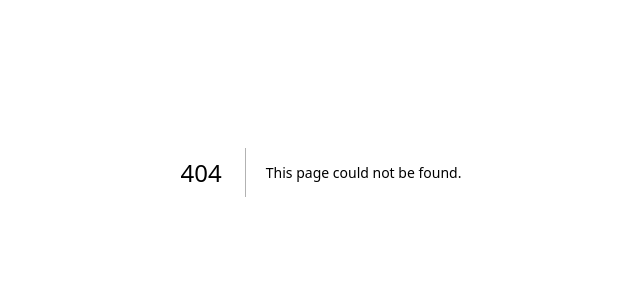
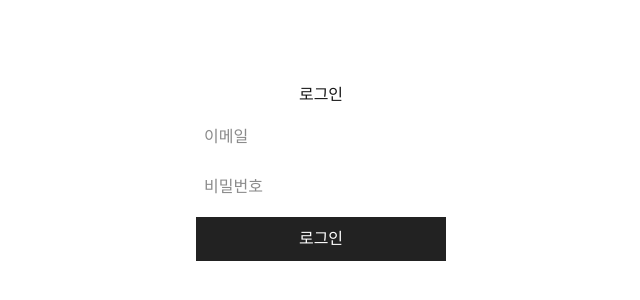
Before and after one commit to problemsolverkr/-, a Next.js app: page /login in a window 1280 px wide. Before the commit this address had no page. Shown: the part 228-528 px from the top of the page, without its empty margins (319-959 px from the left). Built offline with nearby package versions, Linux system fonts and the light colour scheme.

Commit message:
Fix login state: dynamic user updates via onAuthStateChange

```diff
--- a/app/Map.js
+++ b/app/Map.js
@@ -88,6 +88,8 @@ export default function Map() {
   // 🔐 User state
   const [user, setUser] = useState(null)
 
+  console.log("USER CHECK:", user)
+
   // 📍 GPS: get current location
 const getCurrentLocation = () => {
   if (!navigator.geolocation) {
@@ -115,6 +117,7 @@ const getCurrentLocation = () => {
   const [description, setDescription] = useState("")
   const [reports, setReports] = useState([])
   const [cleanCount, setCleanCount] = useState(0)
+  const [authReady, setAuthReady] = useState(false)
 
 useEffect(() => {
   setIsMounted(true)
@@ -144,90 +147,49 @@ useEffect(() => {
 
   fetchReports()
 
-  // 🔐 initial user check
+  // 🔐 get current user
   supabase.auth.getUser().then(async ({ data }) => {
-    if (data.user && data.user.email_confirmed_at) {
-      setUser(data.user)
+    const currentUser = data.user || null
+    setUser(currentUser)
 
+    if (currentUser) {
       const { count } = await supabase
         .from("reports")
         .select("*", { count: "exact", head: true })
-        .eq("user_id", data.user.id)
+        .eq("user_id", currentUser.id)
+        .eq("cleaned", true)
+
+      setCleanCount(count || 0)
+    }
+
+	setAuthReady(true)
+  })
+
+  // 🔥 auth listener
+  const {
+    data: { subscription },
+  } = supabase.auth.onAuthStateChange(async (event, session) => {
+    const currentUser = session?.user || null
+    setUser(currentUser)
+
+    if (currentUser) {
+      const { count } = await supabase
+        .from("reports")
+        .select("*", { count: "exact", head: true })
+        .eq("user_id", currentUser.id)
         .eq("cleaned", true)
 
       setCleanCount(count || 0)
     } else {
-      setUser(null)
+      setCleanCount(0)
     }
   })
 
-  // 🔥 auth listener
-  const { data: listener } = supabase.auth.onAuthStateChange(
-    async (event, session) => {
-      if (session?.user) {
-        setUser(session.user)
-
-        const { count } = await supabase
-          .from("reports")
-          .select("*", { count: "exact", head: true })
-          .eq("user_id", session.user.id)
-          .eq("cleaned", true)
-
-        setCleanCount(count || 0)
-      } else {
-        setUser(null)
-        setCleanCount(0)
-      }
-    }
-  )
-
-  return () => {
-    listener.subscription.unsubscribe()
-  }
+  return () => subscription.unsubscribe()
 }, [])
 
   // 📥 Load reports
 
-  useEffect(() => {
-    setIsMounted(true)
-
-    const fetchReports = async () => {
-      const { data, error } = await supabase.from("reports").select("*")
-      if (!error && data) {
-        const formatted = data.map((r) => ({
-          id: r.id,
-          position: [r.lat, r.lng],
-          severity: r.severity,
-          description: r.description,
-          image: r.image_url,
-          afterImage: r.after_url,
-          cleaned: r.cleaned,
-          created_at: r.created_at,
-          user_id: r.user_id,
-        }))
-        setReports(formatted)
-      }
-    }
-
-    const { data: { subscription } } = supabase.auth.onAuthStateChange(
-      async (event, session) => {
-        if (session?.user) {
-          setUser(session.user)
-          const { count } = await supabase
-            .from("reports")
-            .select("*", { count: "exact", head: true })
-            .eq("user_id", session.user.id)
-            .eq("cleaned", true)
-          setCleanCount(count || 0)
-        } else {
-          setUser(null)
-          setCleanCount(0)
-        }
-      }
-    )
-
-    return () => subscription.unsubscribe()
-  }, [])
 
 
   if (!isMounted) return null
--- /dev/null
+++ b/app/login/page.js
@@ -0,0 +1,79 @@
+"use client"
+
+import { useState } from "react"
+import { useRouter } from "next/navigation"
+import { supabase } from "../../lib/supabase"
+
+export default function LoginPage() {
+  const router = useRouter()
+
+  const [email, setEmail] = useState("")
+  const [password, setPassword] = useState("")
+  const [loading, setLoading] = useState(false)
+
+  const handleLogin = async () => {
+    setLoading(true)
+
+    const { error } = await supabase.auth.signInWithPassword({
+      email,
+      password,
+    })
+
+    setLoading(false)
+
+    if (error) {
+      alert("로그인 실패 ❌\n" + error.message)
+      return
+    }
+
+    // ✅ SUCCESS
+    alert("로그인 성공 🎉")
+
+    // 👉 redirect to main map
+    window.location.href = "/"
+  }
+
+  return (
+    <div
+      style={{
+        height: "100vh",
+        display: "flex",
+        justifyContent: "center",
+        alignItems: "center",
+        flexDirection: "column",
+        gap: "10px",
+      }}
+    >
+      <h2>로그인</h2>
+
+      <input
+        type="email"
+        placeholder="이메일"
+        value={email}
+        onChange={(e) => setEmail(e.target.value)}
+        style={{ padding: "8px", width: "250px" }}
+      />
+
+      <input
+        type="password"
+        placeholder="비밀번호"
+        value={password}
+        onChange={(e) => setPassword(e.target.value)}
+        style={{ padding: "8px", width: "250px" }}
+      />
+
+      <button
+        onClick={handleLogin}
+        disabled={loading}
+        style={{
+          padding: "10px",
+          width: "250px",
+          background: loading ? "#ccc" : "#222",
+          color: "white",
+        }}
+      >
+        {loading ? "로그인 중..." : "로그인"}
+      </button>
+    </div>
+  )
+}
```
